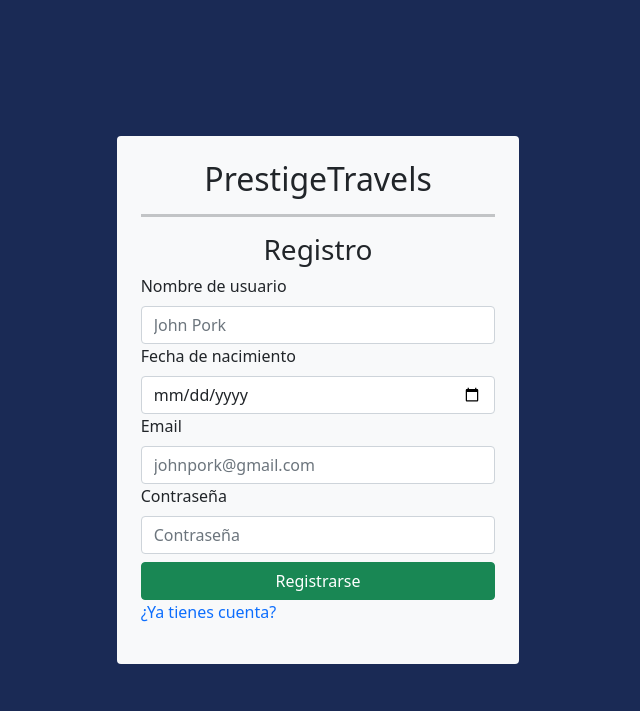
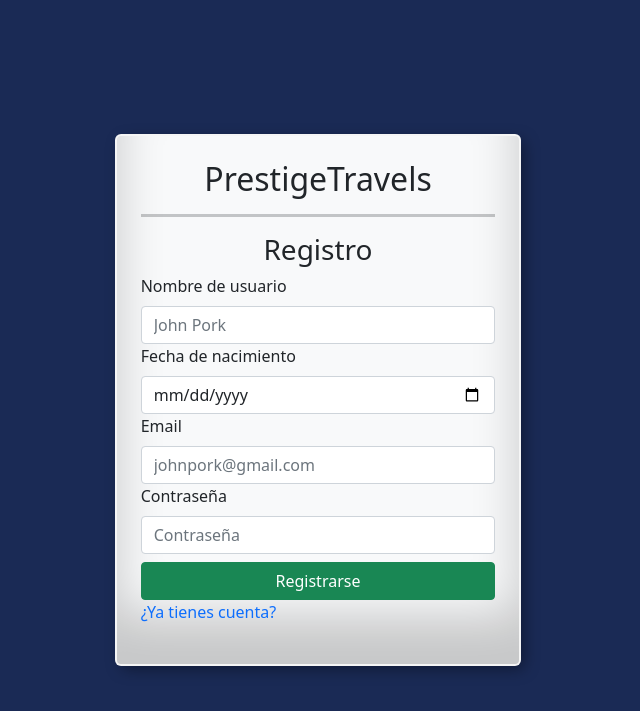
Before and after one commit to doorkaz/INF239-Bases-de-datos, a PHP site: page /html/register.html in a window 1280 px wide. Shown: the top 711 px of the page, without its empty margins (322-962 px from the left). Run offline with PHP 8.4, Linux system fonts and the light colour scheme.

Commit message:
arreglos

```diff
--- a/mitarea/css/auth.css
+++ b/mitarea/css/auth.css
@@ -12,3 +12,10 @@
 .check-acc{
     text-decoration: none;
 }
+
+.box-sd{
+    box-shadow:
+            inset 0 -3em 3em rgba(0,0,0,0.2),
+            0 0  0 2px rgb(245,245,245),
+            0.3em 0.3em 1em rgba(0,0,0,0.4);
+}
--- a/mitarea/html/login.html
+++ b/mitarea/html/login.html
@@ -12,7 +12,7 @@
 </head>
 <body class="body-login d-flex justify-content-center align-items-center vh-100">
     <div class ="container justify-content-center align-items-center col-sm-6 col-md-6 col-lg-4 col-xl-4">
-        <div class="bg-light p-4 rounded-2 ">
+        <div class="box-sd bg-light p-4 rounded-2 ">
             <h2 class="text-center fs-2">PrestigeTravels</h2>
             <hr style="height: 3px;">
             <h3 class="text-center fs-3">Iniciar sesión</h3>
--- a/mitarea/html/register.html
+++ b/mitarea/html/register.html
@@ -13,7 +13,7 @@
 </head>
 <body class ="body-register d-flex justify-content-center align-items-center vh-100">
     <div class="container justify-content-center align-items-center col-sm-6 col-md-4 col-lg-4 col-xl-4">
-        <div class="bg-light p-4 rounded">
+        <div class="box-sd bg-light p-4 rounded">
             <h2 class="text-center fs-2">PrestigeTravels</h2>
             <hr style="height: 3px;">
             <h3 class="text-center fs-3"> Registro</h3>
```
